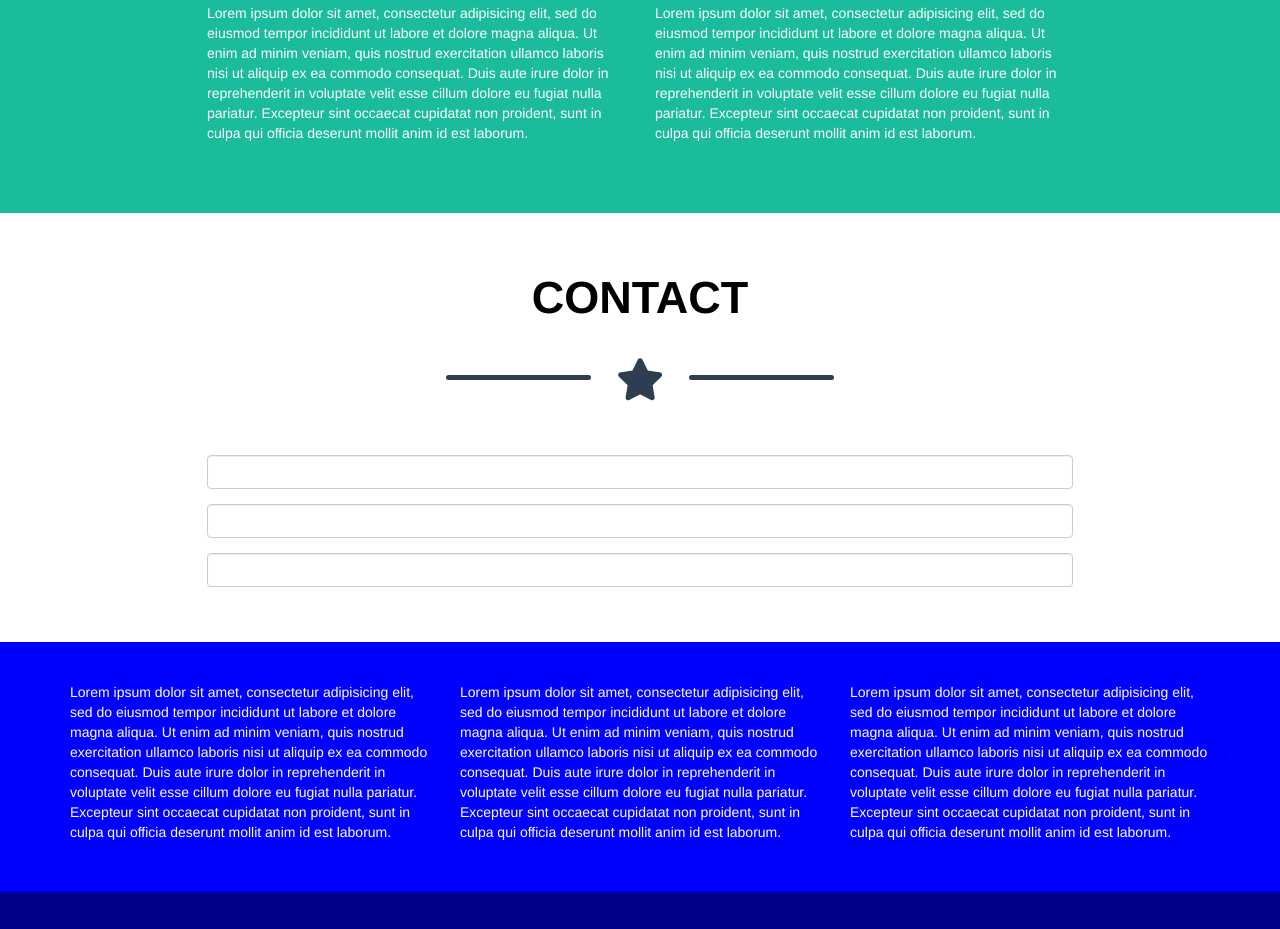
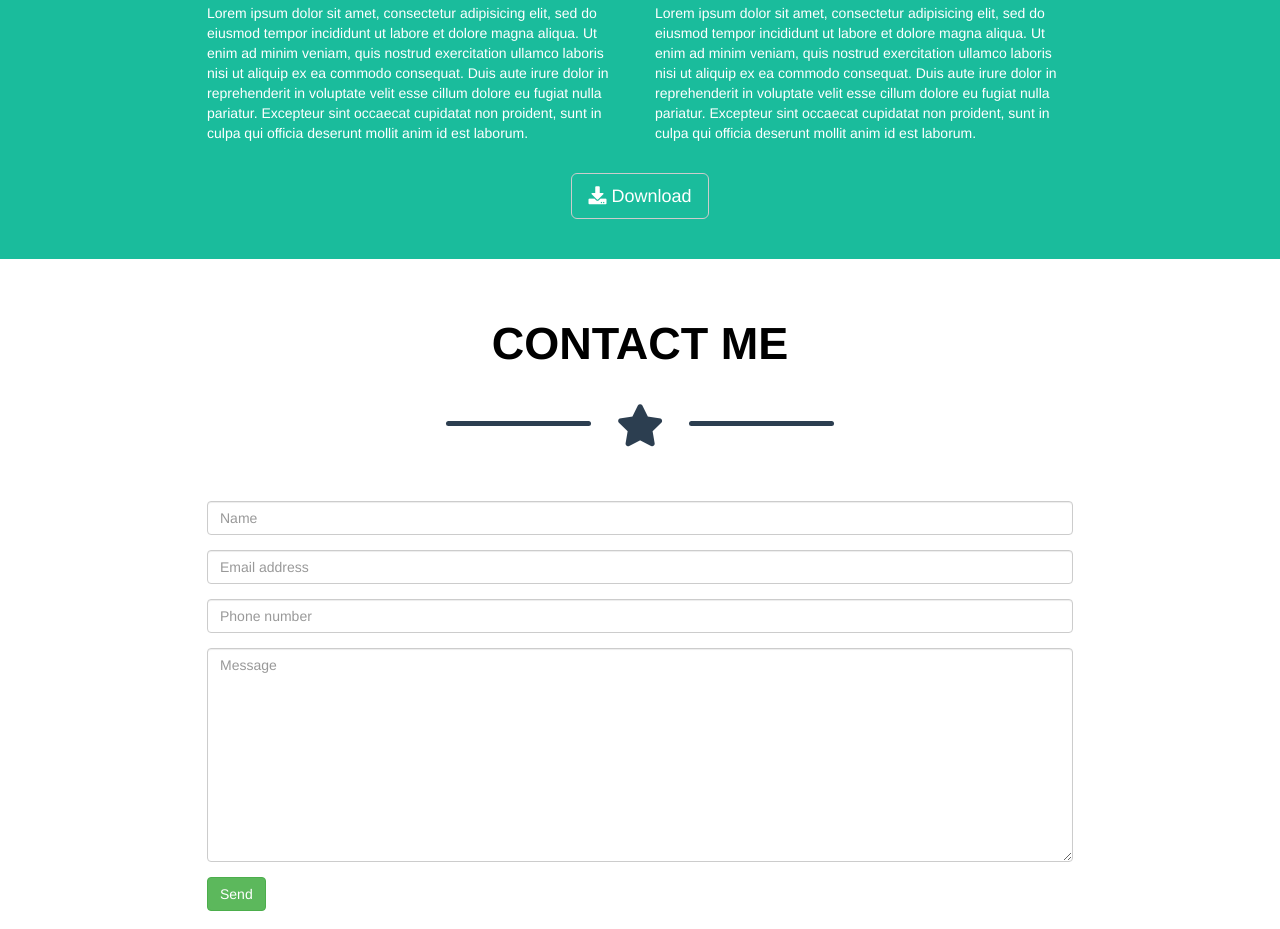
Before and after one commit to CanGiante/html-css-bootstrap-freelancer, a plain HTML site: page index.html in a window 1280 px wide. Shown: the part 1683-2612 px from the top of the page. Drawn offline with nearby package versions, Linux system fonts and the light colour scheme.

Commit message:
Milestone 2

```diff
--- a/css/style.css
+++ b/css/style.css
@@ -30,7 +30,7 @@
 }
 
 
-/*intro*/
+/*intro sections*/
 .ms_section .ms_intro {
 
   text-align: center;
@@ -177,6 +177,13 @@ h1 {
 
 }
 
+.btn-default {
+
+  background-color: #1abc9c;
+  color: white;
+
+}
+
 
 /*FOOTER*/
 footer .footer_section {
--- a/index.html
+++ b/index.html
@@ -133,6 +133,17 @@
 
             </div>
             <!-- fine row -->
+
+            <!-- row download button-->
+            <div class="row">
+              <div class="col-xs-12">
+                <div class="text-center">
+                  <button type="button" class="btn btn-default btn-lg"><i class="fa fa-download" aria-hidden="true"></i>&nbsp;Download</button>
+                </div>
+              </div>
+            </div>
+            <!-- fine row -->
+
           </div>
           <!-- fine container fluid -->
         </div>
@@ -147,26 +158,27 @@
           <div class="container-fluid">
 
             <div class="ms_intro">
-              <h2>CONTACT</h2>
+              <h2>CONTACT ME</h2>
               <div class="ms_star"><i class="fas fa-star fa-3x"></i></div>
             </div>
 
             <div class="ms_contact_form">
 
-              <form class="" action="index.html" method="post">
+              <form action="index.html" method="post">
 
                 <div class="form-group">
-                  <label class="sr-only" for=""></label>
-                  <input class="form-control" type="text" name="" value="">
+                  <input class="form-control" id="name" placeholder="Name" name="name">
                 </div>
                 <div class="form-group">
-                  <label class="sr-only" for=""></label>
-                  <input class="form-control" type="text" name="" value="">
+                  <input class="form-control" id="email" placeholder="Email address" name="email_address">
                 </div>
                 <div class="form-group">
-                  <label class="sr-only" for=""></label>
-                  <input class="form-control" type="text" name="" value="">
+                  <input class="form-control" id="phone" placeholder="Phone number" name="phone_number">
                 </div>
+                <div class="form-group">
+                  <textarea class="form-control" id="message" placeholder="Message" name="message" rows="10"></textarea>
+                </div>
+                <button class="btn btn-success">Send</button>
 
               </form>
 
```
